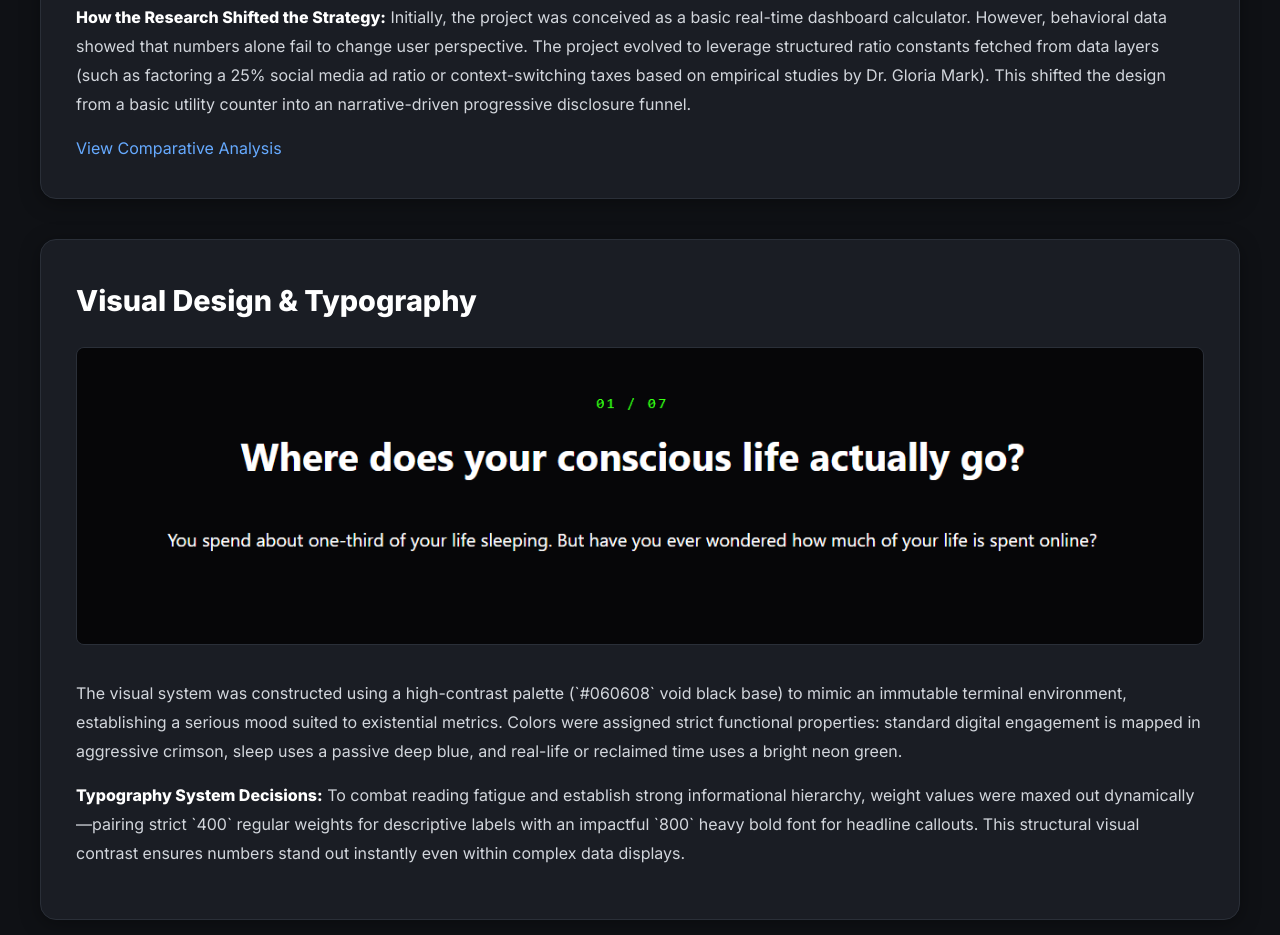
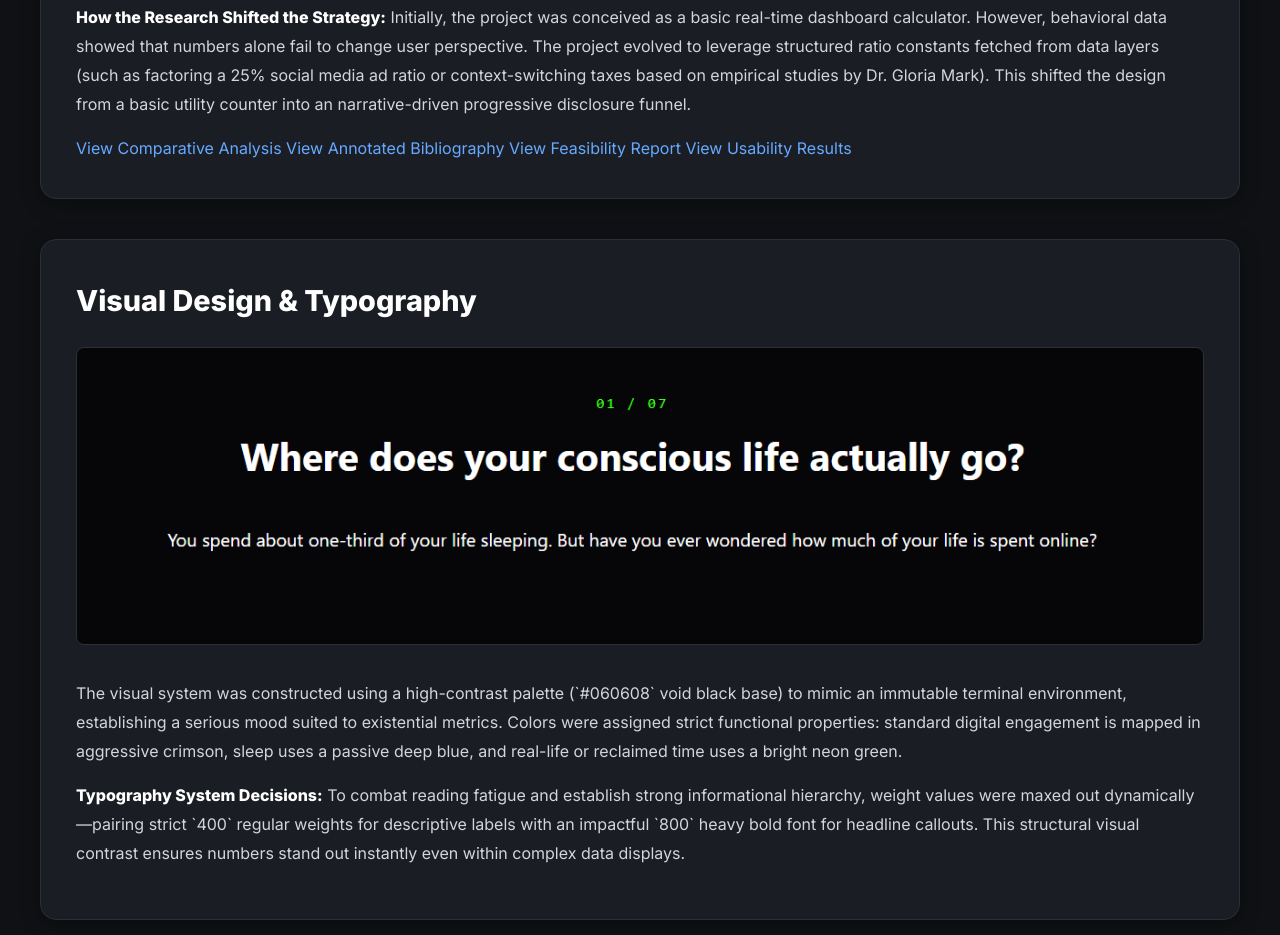
Before and after one commit to tjlin653/des157b, a plain HTML site: page capstone/casestudy/index.html in a window 1280 px wide. Shown: the part 1084-2019 px from the top of the page. Drawn offline with nearby package versions, Linux system fonts and the light colour scheme.

Commit message:
case study research section update

```diff
--- a/capstone/casestudy/index.html
+++ b/capstone/casestudy/index.html
@@ -194,6 +194,9 @@
                 <p>To establish credible mathematical models, competitive and comparative analysis was executed across modern time-tracking features (Apple Screen Time, Android Digital Wellbeing) and data-journalism tools (The Center for Humane Technology benchmarks). The findings revealed a critical gap: existing systems act as passive historical logs. They tell users what they did yesterday, but fail to show the compounding trajectory of those habits over time.</p>
                 <p><strong>How the Research Shifted the Strategy:</strong> Initially, the project was conceived as a basic real-time dashboard calculator. However, behavioral data showed that numbers alone fail to change user perspective. The project evolved to leverage structured ratio constants fetched from data layers (such as factoring a 25% social media ad ratio or context-switching taxes based on empirical studies by Dr. Gloria Mark). This shifted the design from a basic utility counter into an narrative-driven progressive disclosure funnel.</p>
                 <a href="capstone/research/comparative-analysis.html" class="link">View Comparative Analysis</a>
+                <a href="capstone/research/bibliography.html" class="link">View Annotated Bibliography</a>
+                <a href="capstone/research/feasibility.html" class="link">View Feasibility Report</a>
+                <a href="capstone/research/usability-results.html" class="link">View Usability Results</a>
             </div>
         </div>
     </section>
```
